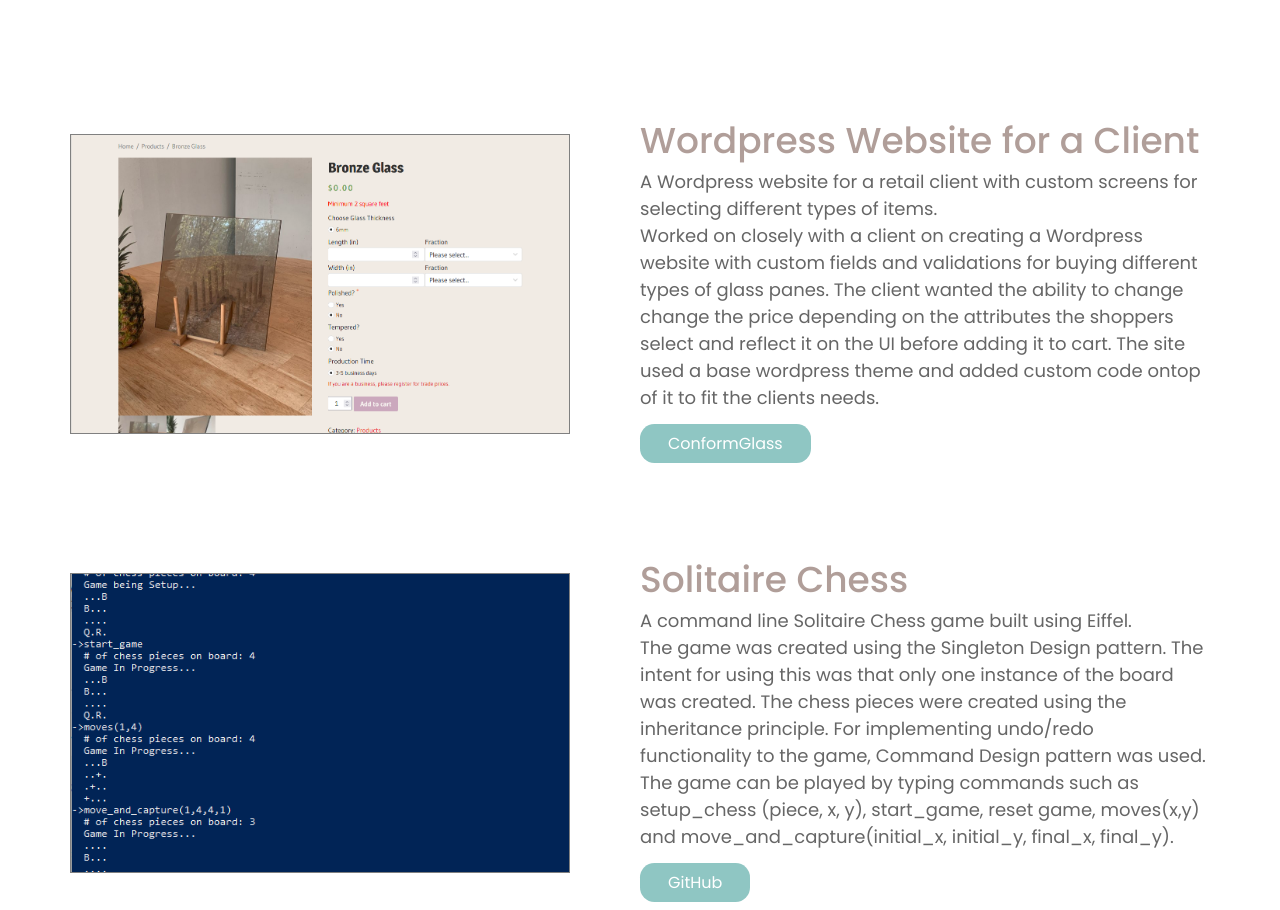
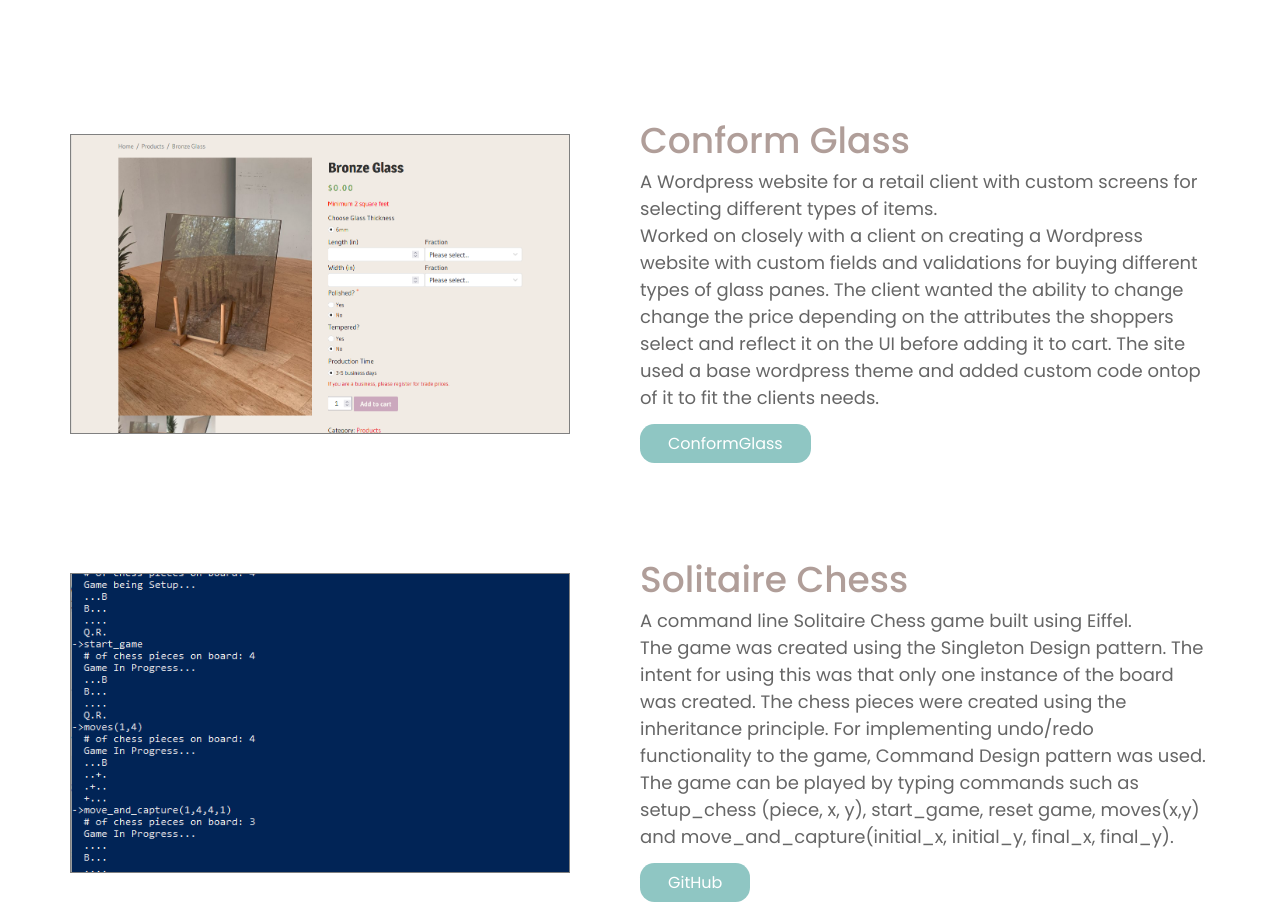
Before and after one commit to wmaneesh/wmaneesh.github.io, a plain HTML site: page index.html in a window 1280 px wide. Shown: the part 3669-4579 px from the top of the page. Drawn offline with nearby package versions, Linux system fonts and the light colour scheme.

Commit message:
Updated project title

```diff
--- a/index.html
+++ b/index.html
@@ -214,7 +214,7 @@
             />
           </div>
           <div class="project-data">
-            <h2 class="project-title">Wordpress Website for a Client</h2>
+            <h2 class="project-title">Conform Glass</h2>
             <p class="project-desc">
               A Wordpress website for a retail client with custom screens for
               selecting different types of items. <br />
```
